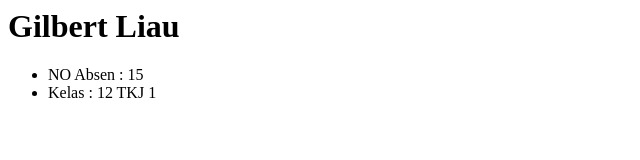
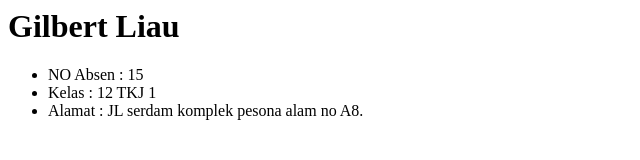
Before and after one commit to Gilbertliau19/gilbert-git-test, a plain HTML site: page index.html in a window 1280 px wide. Shown: the whole page, without its empty margins (0-640 px from the left). Drawn offline with Linux system fonts and the light colour scheme.

Commit message:
menambahkan alamat

```diff
--- a/index.html
+++ b/index.html
@@ -16,6 +16,9 @@
                 <li>
                     Kelas : 12 TKJ 1
                 </li>
+                <li>
+                    Alamat :  JL serdam komplek pesona alam no A8.
+                </li>
             </ul>
     </body>
 </html>
```
